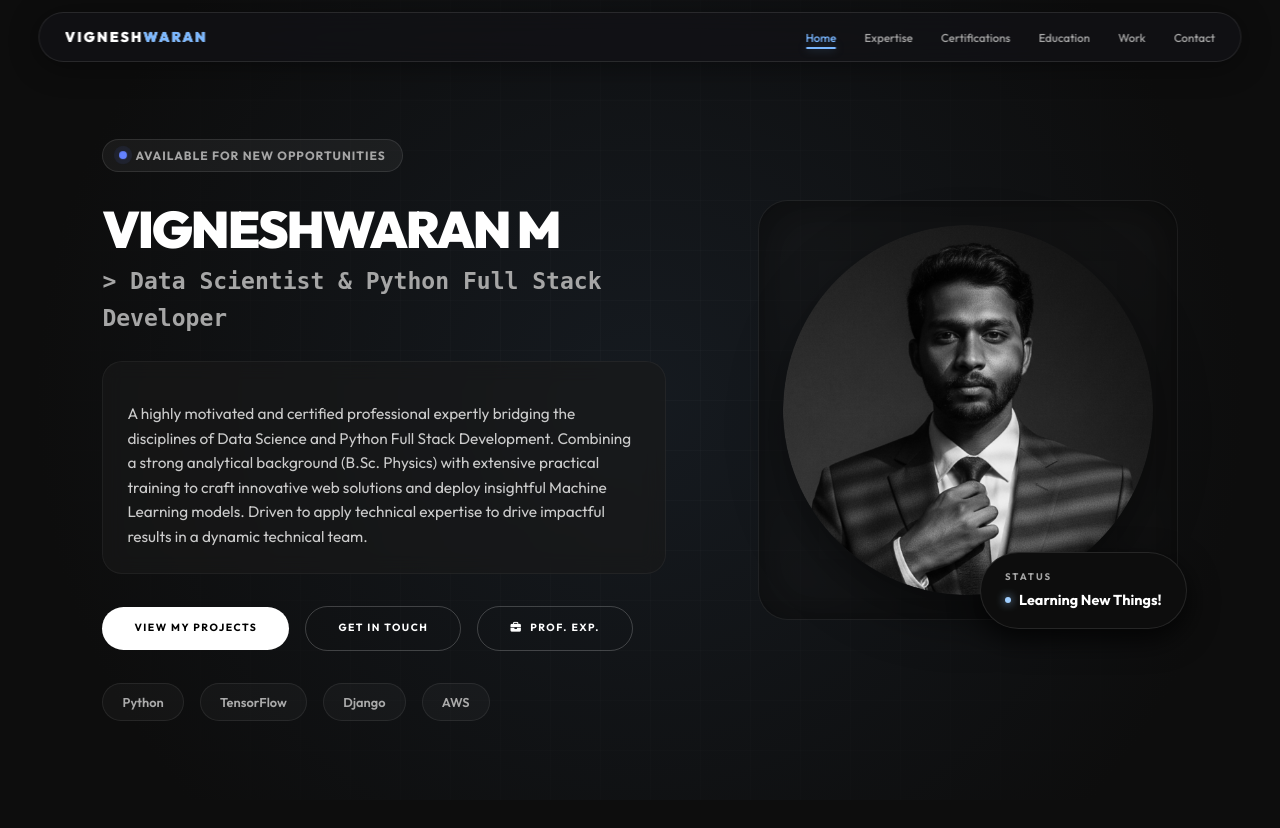
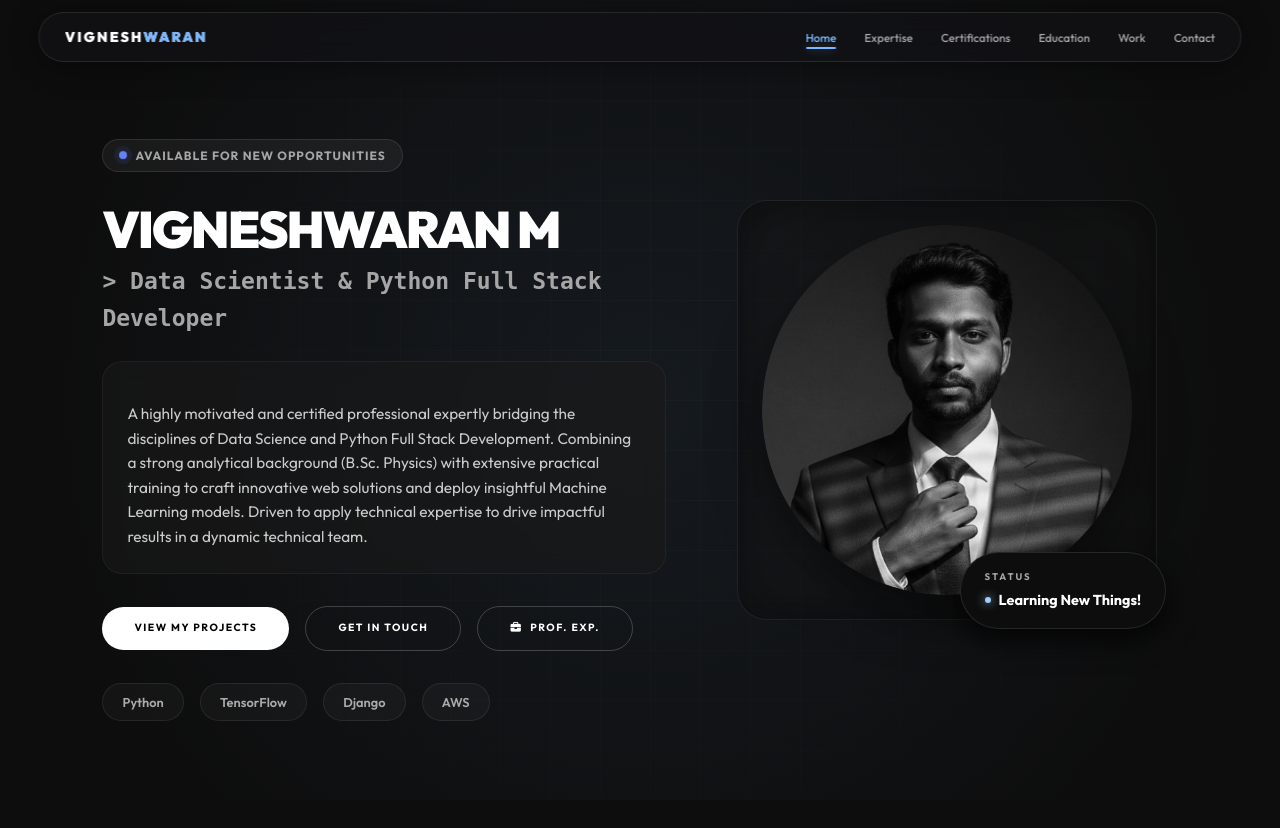
Before and after one commit to ErenYeager-delta/Vigneshwaran-M-Portfolio, a Flask app: page / in a window 1280 px wide. Shown: the top 828 px of the page. Run offline with Flask 3, Linux system fonts and the light colour scheme; data that the repository does not hold is empty; some libraries are stand-ins or nearby versions.

Commit message:
style: center hero photo on all screen sizes

```diff
--- a/app/static/css/index.css
+++ b/app/static/css/index.css
@@ -318,7 +318,7 @@
 /* Right Column — Photo */
 .hero-visual {
     display: flex;
-    justify-content: flex-end;
+    justify-content: center;
     align-items: flex-start;
     position: relative;
     transform: translateY(-20px);
--- a/app/static/css/style.css
+++ b/app/static/css/style.css
@@ -845,7 +845,7 @@ body {
 /* Right Column */
 .hero-visual {
     display: flex;
-    justify-content: flex-end;
+    justify-content: center;
     align-items: flex-start;
     position: relative;
     transform: translateY(-20px);
```
